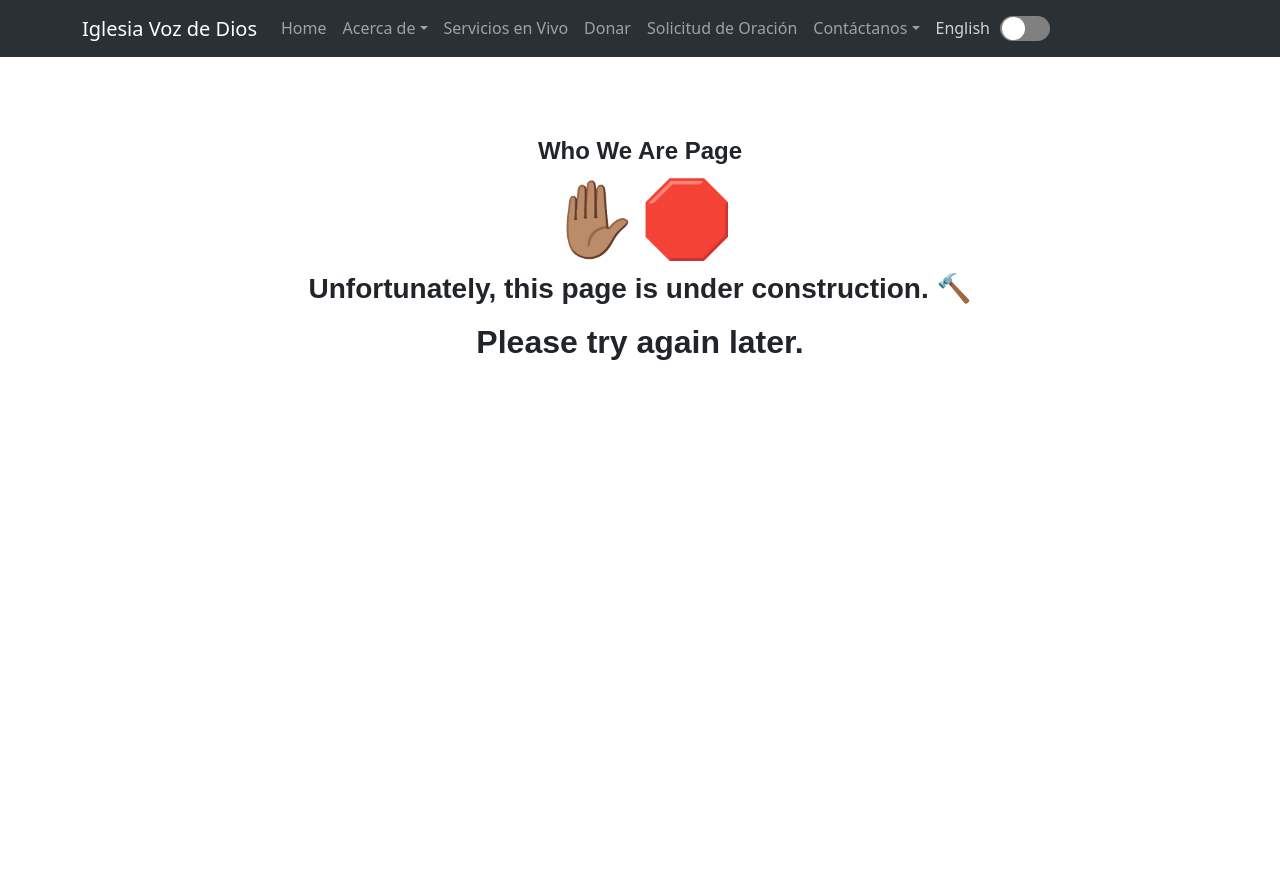
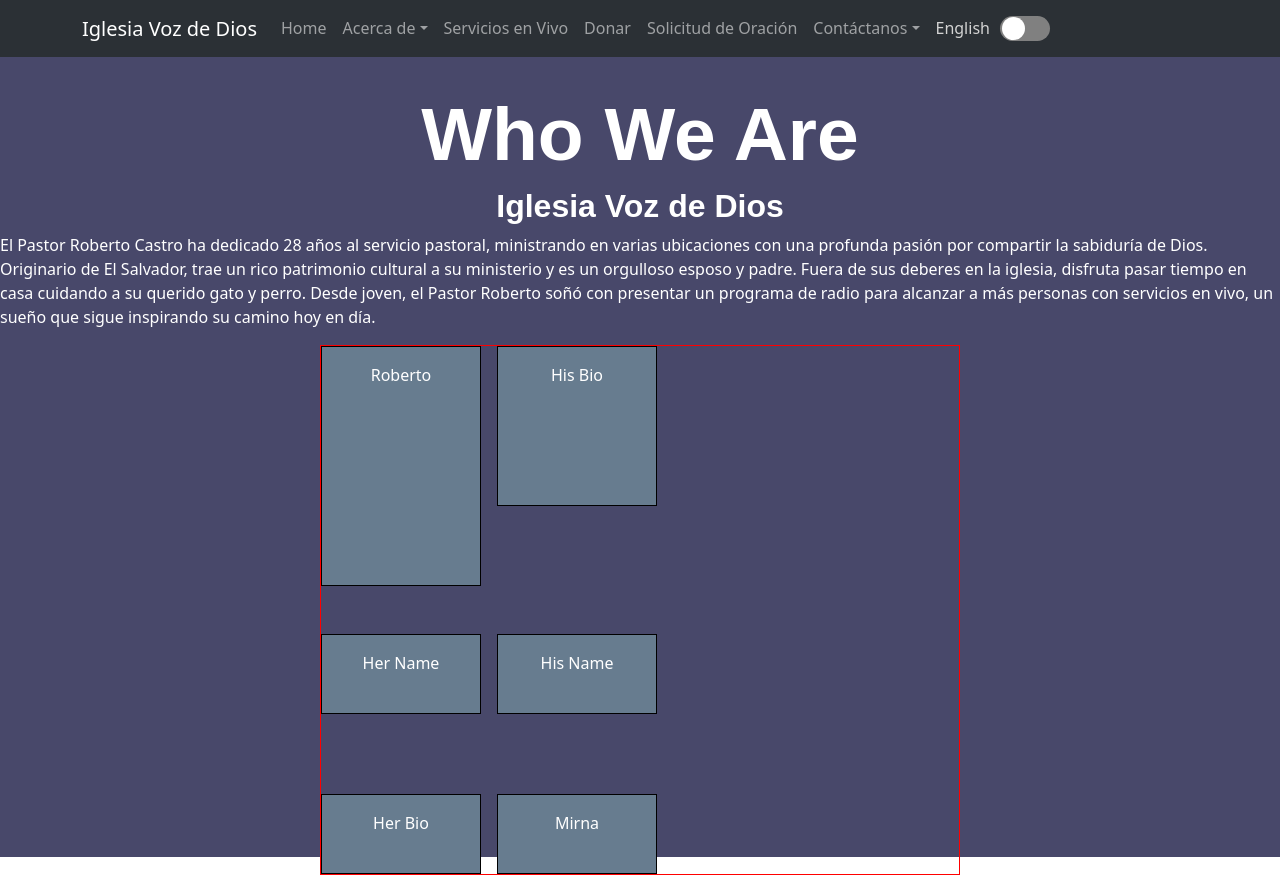
Before and after one commit to josuecaztro/IVDD-Final-Website, a React (Create React App) app in the folder front-End/: page /about in a window 1280 px wide. Before the commit the page ends 800 px from the top, so only its background shows below. Built offline with nearby package versions, Linux system fonts and the light colour scheme; a web font is replaced by a local one.

Commit message:
data for about us page

```diff
--- a/front-End/src/components/HomePage/HomePage.js
+++ b/front-End/src/components/HomePage/HomePage.js
@@ -115,7 +115,7 @@ function DisplayHomePage({ language }){
         <div id="bottom-page">
          <div id="bottom-left-div">
           <h2 id="youtube-title" className="scroll-animation">{siteText[language].missedService}</h2>
-          <h6 id="sub-head-title-for-vid">NEW content uploaded DAILY</h6>
+          <h6 id="sub-head-title-for-vid">{siteText[language].dailyUploads}</h6>
          <iframe width="616" height="347" src="https://www.youtube.com/embed/wvPs5aACAkA?si=wHagytX9v-UoALFR&autoplay=1&mute=1" id="youtube" title="YouTube video player" frameborder="0" allow="accelerometer; autoplay; clipboard-write; encrypted-media; gyroscope; picture-in-picture; web-share" referrerpolicy="strict-origin-when-cross-origin" allowfullscreen></iframe>
          <Dropdown setTopic={setTopic} language={language}/>
          </div>
--- a/front-End/src/components/HomePage/HomePageTEXT.js
+++ b/front-End/src/components/HomePage/HomePageTEXT.js
@@ -19,6 +19,7 @@ const siteText = {
       topicButton: "View Messages by Topic",
       dOption: "Discipleship",
       mOption: "Marriage",
+      dailyUploads: "New content EVERY day!",
       topics: {
         Discipleship: "Discipleship",
         Marriage: "Marriage",
@@ -42,6 +43,7 @@ const siteText = {
       topicButton: "Ver mensajes por tema",
       dOption: "Discipulado",
       mOption: "Matrimonio",
+      dailyUploads: "¡Contenido nuevo TODOS los días!",
       topics: {
         Discipleship: "Discipulado",
         Marriage: "Matrimonio",
--- /dev/null
+++ b/front-End/src/components/WhoWeArePage/AboutUs.css
@@ -0,0 +1,39 @@
+#full-wwa-page {
+    display: flex;
+    flex-direction: column;
+    align-items: center;
+    /* justify-content: center; */
+    height: 100vh;
+    background-color: rgb(72, 72, 106);
+    color: white;
+    padding-top: 2rem;
+}
+
+
+#profile-card-grid {
+    display: grid;
+    border: 1px solid red;
+    grid-template: 1rem 1rem 1rem / 1rem 1rem;
+    column-gap: 10rem;
+    row-gap: 5rem;
+    width: 50%;
+}
+
+#profile-card-grid div {
+    padding: 1rem;
+    text-align: center;
+    background-color: rgb(103, 124, 143);
+    border: 1px solid black;
+    width: 10rem;
+    height: 5rem;
+}
+
+#roberto {
+    min-height: 15rem;
+    grid-row: 1 / 4;
+}
+
+#his-bio {
+    min-height: 10rem;
+    grid-row: 1 / 4;
+}
--- a/front-End/src/components/WhoWeArePage/AboutUs.js
+++ b/front-End/src/components/WhoWeArePage/AboutUs.js
@@ -1,14 +1,29 @@
 import React from 'react';
+import './AboutUs.css';
+import aboutText from './AboutUsTEXT';
 
 
-function DisplayAboutUs (){
+function DisplayAboutUs ( { language } ){
+
+
 
     return (
-        <div style={{textAlign: "center", marginTop: "5rem"}}>
-        <h4>Who We Are Page</h4>
-        <h1>✋🏽🛑</h1>
-        <h3>Unfortunately, this page is under construction. 🔨</h3>
-        <h2>Please try again later.</h2>
+        <div id="full-wwa-page">
+
+            <h1>Who We Are</h1>
+            <h2>Iglesia Voz de Dios</h2>
+            <p>{aboutText[language].robertoBio}</p>
+
+
+            <div id="profile-card-grid">
+                <div id="roberto">Roberto</div>
+                <div id="her-name">Her Name</div>
+                <div id="his-name">His Name</div>
+                <div id="his-bio">His Bio</div>
+                <div id="her-bio">Her Bio</div>
+                <div id="mirna">Mirna</div>
+            </div>
+
         </div>
     )
 }
--- /dev/null
+++ b/front-End/src/components/WhoWeArePage/AboutUsTEXT.js
@@ -0,0 +1,16 @@
+const aboutText = {
+    en: {
+        robertoName: "",
+        robertoBio: "Pastor Roberto Castro has dedicated 28 years to pastoral service, ministering across multiple locations with a deep passion for sharing the wisdom of God. Originally from El Salvador, he brings a rich cultural heritage to his ministry and is a proud husband and father. Outside of his church duties, he enjoys spending time at home caring for his beloved cat and dog. From a young age, Pastor Roberto dreamed of hosting a radio show to reach even more people with live church services—a dream that continues to inspire his journey today.",
+        mirnaName: "",
+        mirnaBio: ""
+    },
+    es: {
+        robertoName: "",
+        robertoBio: "El Pastor Roberto Castro ha dedicado 28 años al servicio pastoral, ministrando en varias ubicaciones con una profunda pasión por compartir la sabiduría de Dios. Originario de El Salvador, trae un rico patrimonio cultural a su ministerio y es un orgulloso esposo y padre. Fuera de sus deberes en la iglesia, disfruta pasar tiempo en casa cuidando a su querido gato y perro. Desde joven, el Pastor Roberto soñó con presentar un programa de radio para alcanzar a más personas con servicios en vivo, un sueño que sigue inspirando su camino hoy en día.",
+        mirnaName: "",
+        mirnaBio: ""
+    }
+  };
+
+export default aboutText;
```
